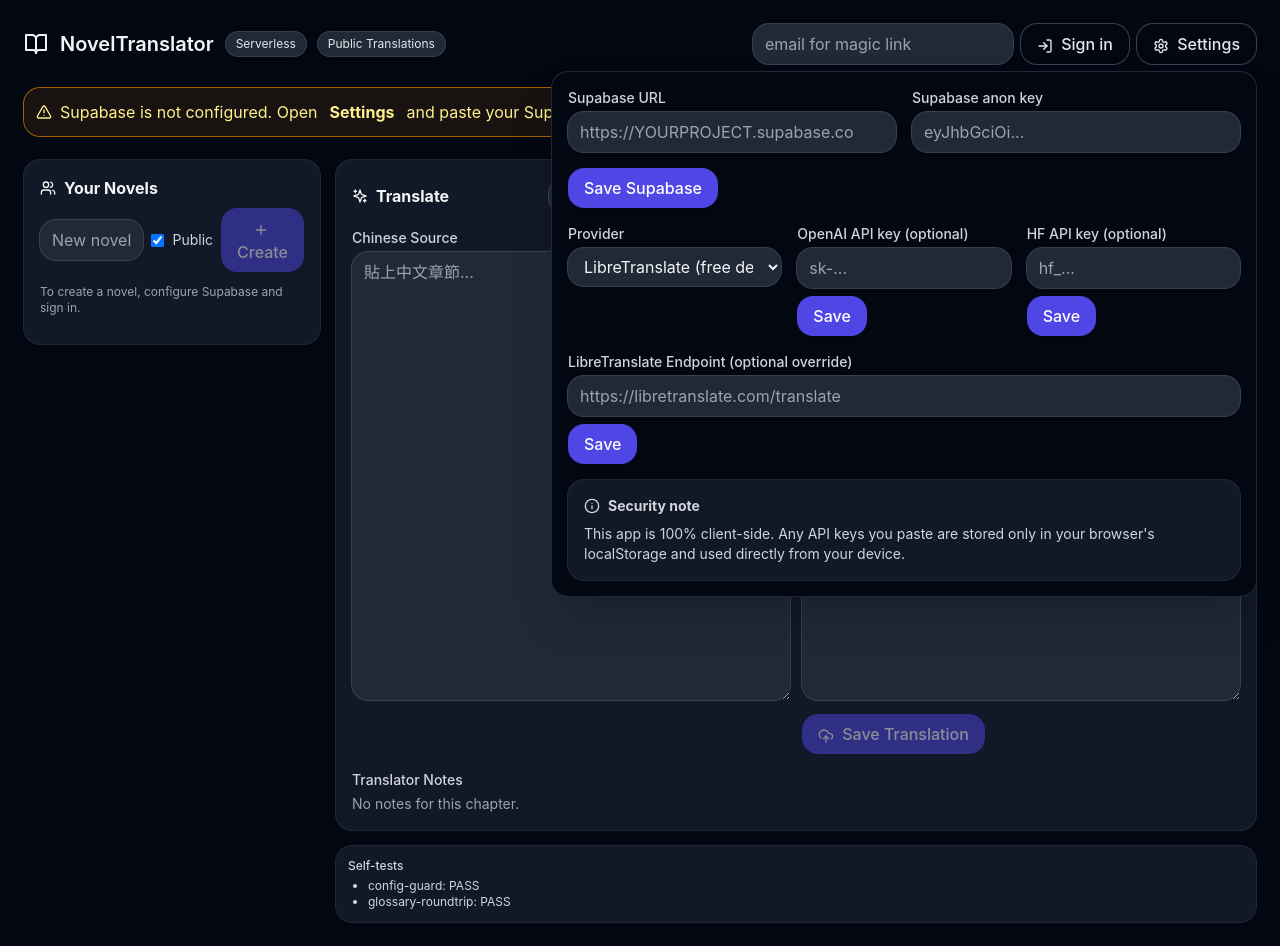
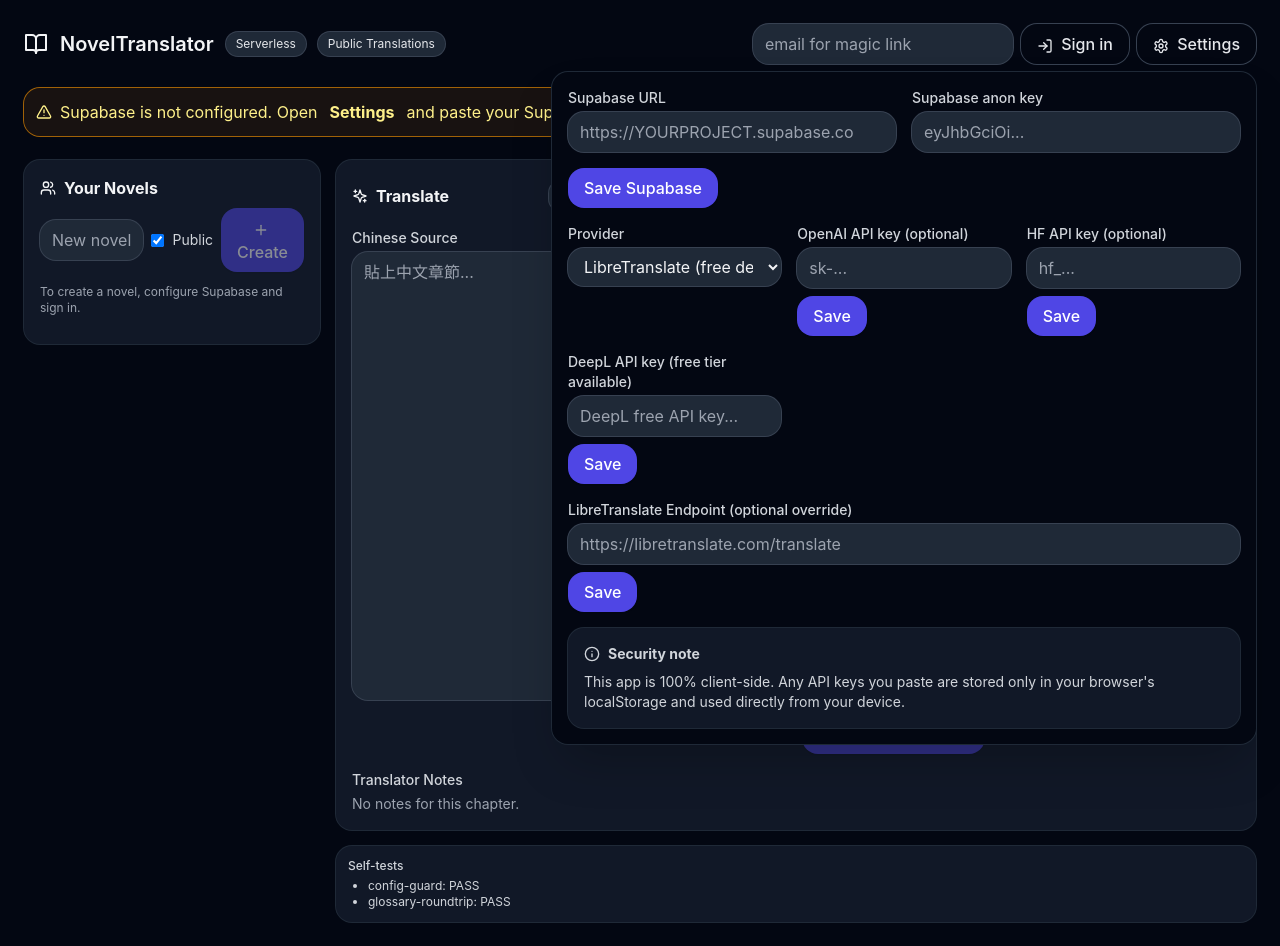
Before and after one commit to emiliorl/AINovel, a React (Create React App) app: page / in a window 1280 px wide. Both pictures are taken after a click on the button "Settings". Built offline with nearby package versions, Linux system fonts and the light colour scheme.

Commit message:
feat: Integrate Google Translate and DeepL providers

```diff
--- a/src/App.js
+++ b/src/App.js
@@ -106,6 +106,40 @@
       if (!res.ok) throw new Error("LibreTranslate error: " + res.status);
       const out = await res.json();
       return { english: out?.translatedText || "", notes: [] };
+    },
+  },
+  google: {
+    name: "Google Translate (free)",
+    keyName: null,
+    translate: async ({ text, tone }) => {
+      // Using Google Translate's free web API
+      const url = `https://translate.googleapis.com/translate_a/single?client=gtx&sl=zh&tl=en&dt=t&q=${encodeURIComponent(text)}`;
+      const res = await fetch(url);
+      if (!res.ok) throw new Error("Google Translate error: " + res.status);
+      const data = await res.json();
+      const english = data[0]?.map(item => item[0]).join('') || text;
+      return { english, notes: [] };
+    },
+  },
+  deepl: {
+    name: "DeepL (free tier)",
+    keyName: "DEEPL_API_KEY",
+    translate: async ({ text, tone }) => {
+      const apiKey = localStorage.getItem("DEEPL_API_KEY");
+      if (!apiKey) throw new Error("Set DeepL API key in Settings (free tier available).");
+
+      const formality = tone === 'formal' ? 'more' : tone === 'casual' ? 'less' : 'default';
+      const res = await fetch("https://api-free.deepl.com/v2/translate", {
+        method: "POST",
+        headers: {
+          "Authorization": `DeepL-Auth-Key ${apiKey}`,
+          "Content-Type": "application/x-www-form-urlencoded"
+        },
+        body: `text=${encodeURIComponent(text)}&source_lang=ZH&target_lang=EN&formality=${formality}`
+      });
+      if (!res.ok) throw new Error("DeepL error: " + res.status);
+      const data = await res.json();
+      return { english: data.translations?.[0]?.text || "", notes: [] };
     },
   }
 };
@@ -328,6 +362,7 @@
     const [key, setKey] = useState(config.anonKey);
     const [openai, setOpenai] = useState(localStorage.getItem("OPENAI_API_KEY") || "");
     const [hf, setHf] = useState(localStorage.getItem("HF_API_KEY") || "");
+    const [deepl, setDeepl] = useState(localStorage.getItem("DEEPL_API_KEY") || "");
     const [lt, setLt] = useState(localStorage.getItem("LT_ENDPOINT") || "");
 
     return (
@@ -362,6 +397,11 @@
             <Label>HF API key (optional)</Label>
             <Input value={hf} onChange={(e)=>setHf(e.target.value)} placeholder="hf_..." />
             <div className="mt-2"><Button onClick={()=>{ localStorage.setItem("HF_API_KEY", hf); alert("Saved HF key locally"); }}>Save</Button></div>
+          </div>
+          <div>
+            <Label>DeepL API key (free tier available)</Label>
+            <Input value={deepl} onChange={(e)=>setDeepl(e.target.value)} placeholder="DeepL free API key..." />
+            <div className="mt-2"><Button onClick={()=>{ localStorage.setItem("DEEPL_API_KEY", deepl); alert("Saved DeepL key locally"); }}>Save</Button></div>
           </div>
           <div className="md:col-span-3">
             <Label>LibreTranslate Endpoint (optional override)</Label>
```
